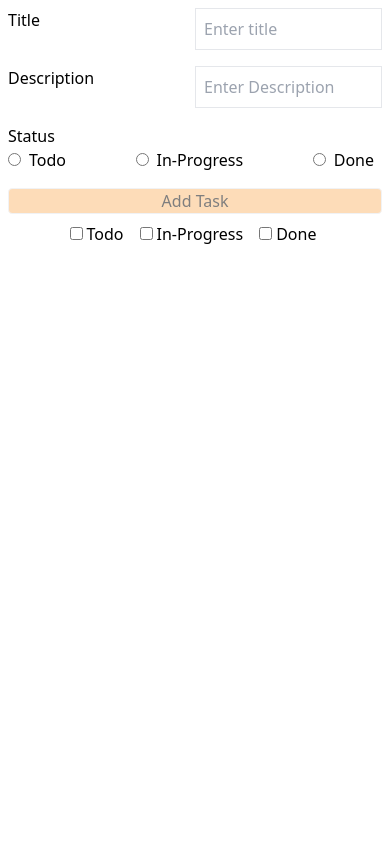
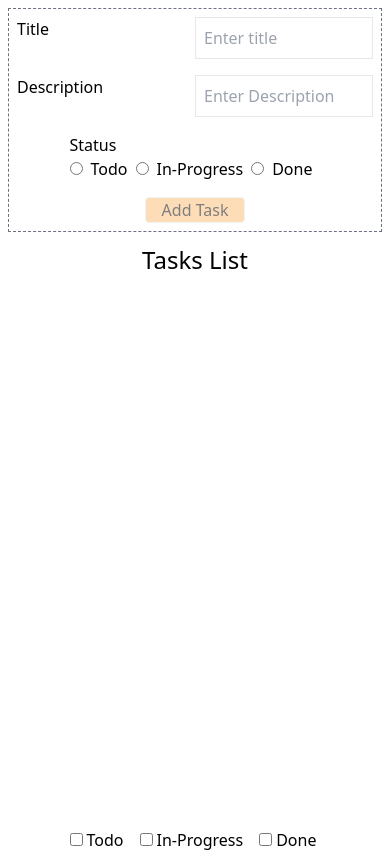
Before and after one commit to jainlokesh318/taskmanager, a React (Create React App) app: page / in a window 390 px wide. Built offline with nearby package versions, Linux system fonts and the light colour scheme.

Commit message:
make the app a bit responsive

```diff
--- a/src/components/TaskForm.js
+++ b/src/components/TaskForm.js
@@ -50,7 +50,7 @@ export default function TaskForm({ handleSubmit, taskToEdit }) {
     }, [taskToEdit])
 
     return (
-        <form onSubmit={handleFormSubmission} className="flex flex-col gap-4 m-2">
+        <form onSubmit={handleFormSubmission} className="flex items-center justify-center flex-col gap-4 p-2 border-gray-500 border-dashed border">
             <div className="grid grid-cols-2">
                 <label htmlFor="title">Title</label>
                 <TextInput type="text" id="title" value={title} placeholder="Enter title" setValue={e => setTitle(e.target.value)} />
--- a/src/components/TaskManager.js
+++ b/src/components/TaskManager.js
@@ -30,7 +30,7 @@ export default function TaskManager() {
     }
 
     return (
-        <div className="flex items-center justify-center flex-col overflow-hidden">
+        <div className="flex items-center justify-center flex-col md:flex-row overflow-hidden m-2 h-screen">
             <TaskForm handleSubmit={handleSubmit} taskToEdit={taskToEdit} />
             <TasksListPreviewer tasksList={tasksList} handleDelete={handleDelete} handleEdit={handleEdit} />
         </div>
--- a/src/components/TasksListPreviewer.js
+++ b/src/components/TasksListPreviewer.js
@@ -3,7 +3,7 @@ import Filters from "./Filters"
 
 function TaskItem({ task, handleDelete, handleEdit }) {
     return (
-        <div className="flex justify-between border shadow w-1/2 p-4 my-2">
+        <div className="flex justify-between border shadow w-full md:w-1/2 p-4 my-2">
             <div>
                 <h2 className="text-2xl">{task?.title}</h2>
                 <p>{task?.description}</p>
@@ -19,8 +19,6 @@ function TaskItem({ task, handleDelete, handleEdit }) {
 
 export default function TasksListPreviewer({ tasksList, handleDelete, handleEdit }) {
     let [filters, setFilters] = useState({ status: [] })
-
-    console.log({ filters })
 
     const handleFilterChange = (e) => {
         const { value, checked, name, type } = e.target
@@ -54,13 +52,14 @@ export default function TasksListPreviewer({ tasksList, handleDelete, handleEdit
     });
 
     return (
-        <>
+        <div className="flex flex-col items-center justify-between flex-1">
+            <h1 className="text-2xl my-3">Tasks List</h1>
             <Filters handleFilterChange={handleFilterChange} />
             {
                 filteredItems?.map(task => {
                     return <TaskItem task={task} key={task?.id} handleDelete={handleDelete} handleEdit={handleEdit} />
                 })
             }
-        </>
+        </div>
     )
 }
```
